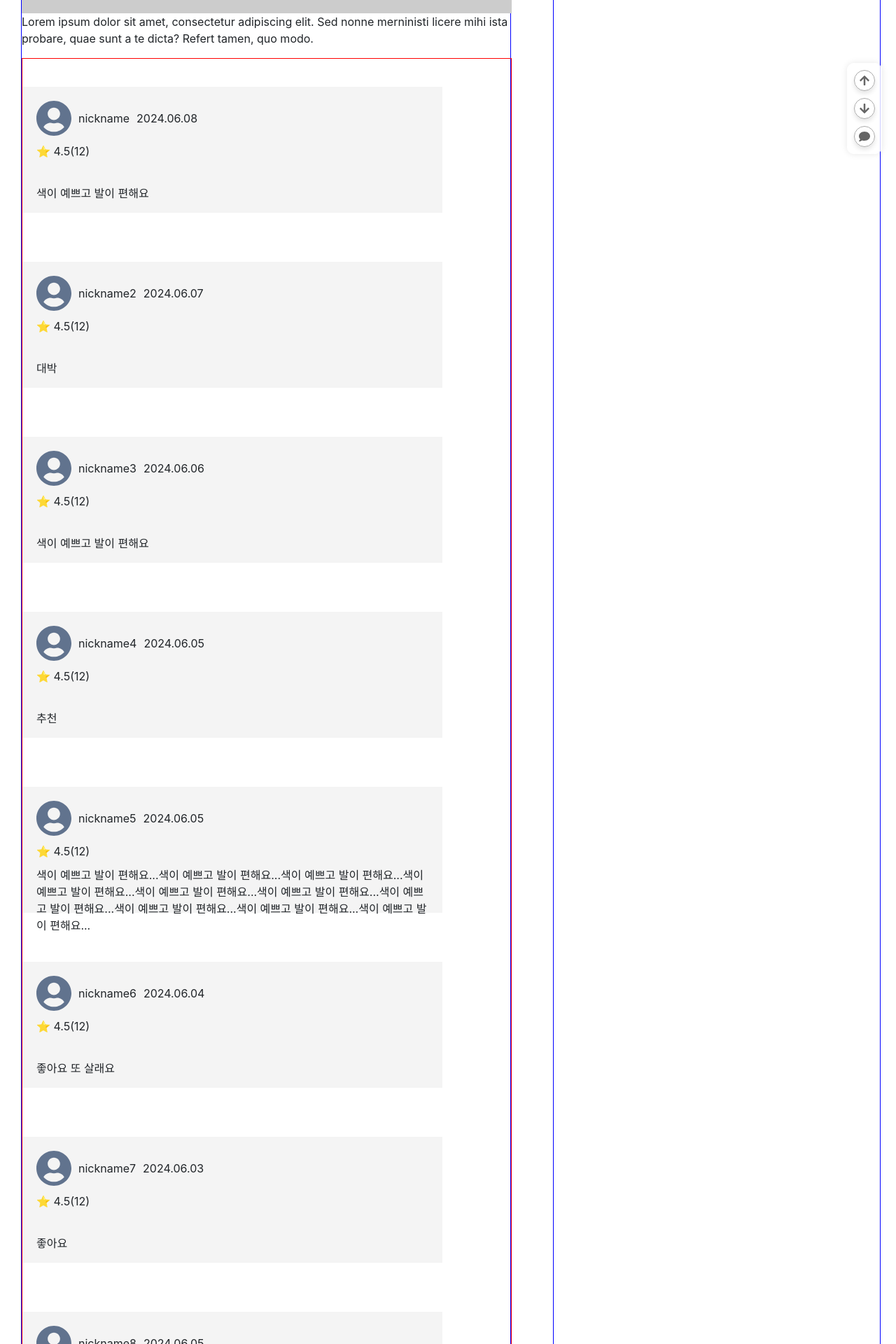
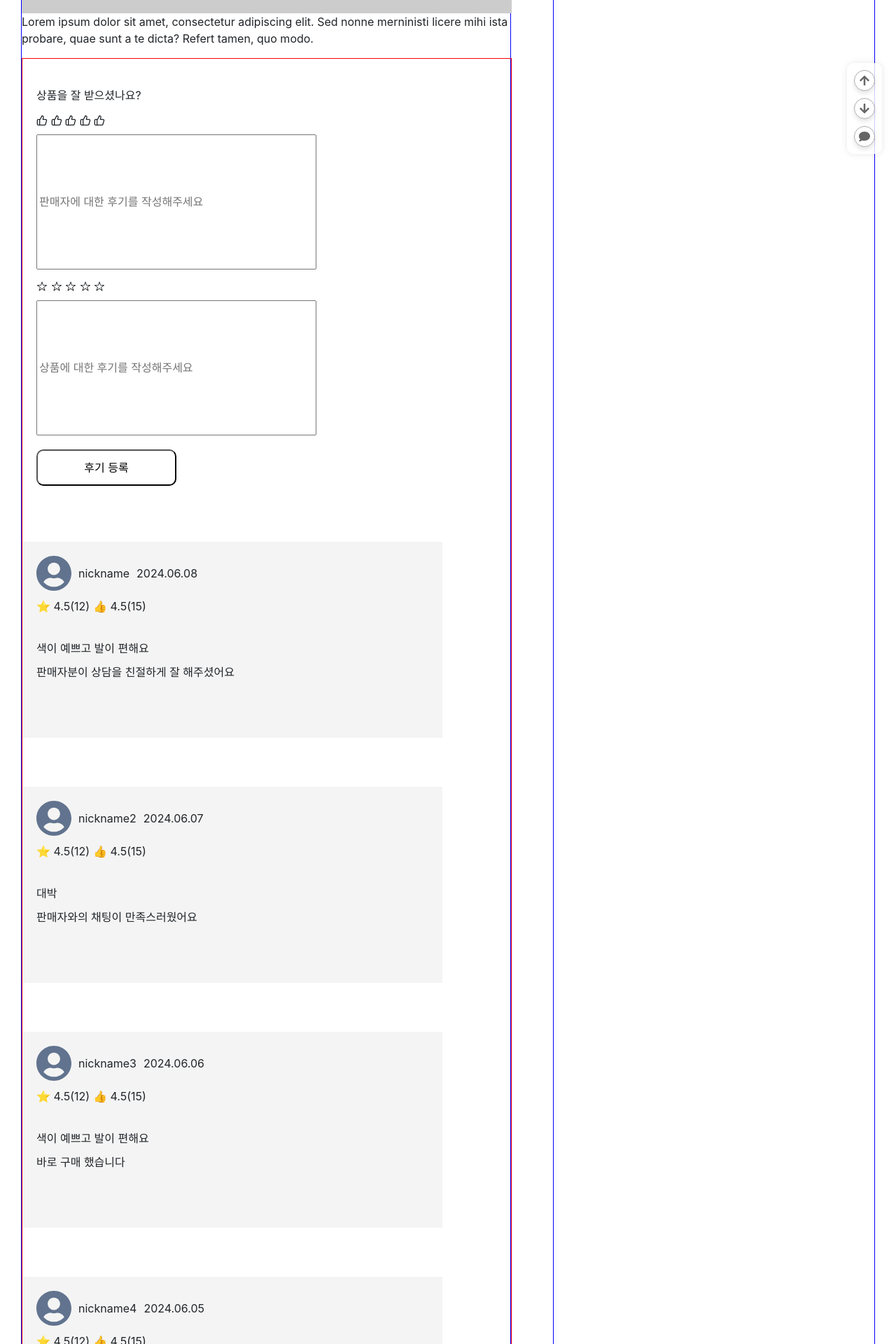
Before and after one commit to TradeWebProject/trade_web_project, a React (Create React App) app in the folder tradeweb/: page /detail in a window 1280 px wide. Shown: the part 560-2480 px from the top of the page at 70% size. Built offline with nearby package versions, Linux system fonts and the light colour scheme; the HTML template or start-up script is replaced by a standard one.

Commit message:
상품 상세페이지 리뷰 등록 UI 추가 및 옵션 드롭다운 리스트 삭제

```diff
--- a/tradeweb/src/components/detail/Detail.js
+++ b/tradeweb/src/components/detail/Detail.js
@@ -4,6 +4,8 @@ import DropdownOptions from "../common/DropdownOptions";
 import heartIcon from "../../assets/heart.svg";
 import profile from "../../assets/profile.svg";
 import rightarrow from "../../assets/rightarrow.svg";
+import { IoIosStarOutline } from "react-icons/io";
+import { LuThumbsUp } from "react-icons/lu";
 
 const Detail = () => {
   const [listData, setListData] = useState([]);
@@ -23,6 +25,8 @@ const Detail = () => {
     productLikes: 271,
     productStars: 4.5,
     productStarsCount: 12,
+    productManagersThumbCount: 4.5,
+    productManagerThumbCount: 15,
     productOptions: ["S", "M", "L", "XL"],
   };
 
@@ -31,7 +35,9 @@ const Detail = () => {
         files: profile,
         nickName: "nickname",
         starRate: 4,
+        thumbRate: 5,
         reviewContent: "색이 예쁘고 발이 편해요",
+        productManagerReviewContent: "판매자분이 상담을 친절하게 잘 해주셨어요",
         date: "2024.06.08",
         productId: 2,
     },
@@ -39,7 +45,9 @@ const Detail = () => {
         files: profile,
         nickName: "nickname2",
         starRate: 5,
+        thumbRate: 5,
         reviewContent: "대박",
+        productManagerReviewContent: "판매자와의 채팅이 만족스러웠어요",
         date: "2024.06.07",
         productId: 2,
     },
@@ -47,7 +55,9 @@ const Detail = () => {
         files: profile,
         nickName: "nickname3",
         starRate: 4,
+        thumbRate: 5,
         reviewContent: "색이 예쁘고 발이 편해요",
+        productManagerReviewContent: "바로 구매 했습니다",
         date: "2024.06.06",
         productId: 2,
     },
@@ -55,7 +65,9 @@ const Detail = () => {
         files: profile,
         nickName: "nickname4",
         starRate: 4,
+        thumbRate: 4,
         reviewContent: "추천",
+        productManagerReviewContent: "바로 구매 했습니다",
         date: "2024.06.05",
         productId: 2,
     },
@@ -63,7 +75,9 @@ const Detail = () => {
         files: profile,
         nickName: "nickname5",
         starRate: 4,
+        thumbRate: 5,
         reviewContent: "색이 예쁘고 발이 편해요...색이 예쁘고 발이 편해요...색이 예쁘고 발이 편해요...색이 예쁘고 발이 편해요...색이 예쁘고 발이 편해요...색이 예쁘고 발이 편해요...색이 예쁘고 발이 편해요...색이 예쁘고 발이 편해요...색이 예쁘고 발이 편해요...색이 예쁘고 발이 편해요...",
+        productManagerReviewContent: "바로 구매 했습니다",
         date: "2024.06.05",
         productId: 2,
     },
@@ -71,7 +85,9 @@ const Detail = () => {
         files: profile,
         nickName: "nickname6",
         starRate: 4,
+        thumbRate: 5,
         reviewContent: "좋아요 또 살래요",
+        productManagerReviewContent: "바로 구매 했습니다",
         date: "2024.06.04",
         productId: 2,
     },
@@ -79,7 +95,9 @@ const Detail = () => {
         files: profile,
         nickName: "nickname7",
         starRate: 4,
+        thumbRate: 5,
         reviewContent: "좋아요",
+        productManagerReviewContent: "바로 구매 했습니다",
         date: "2024.06.03",
         productId: 2,
     },
@@ -87,7 +105,9 @@ const Detail = () => {
       files: profile,
       nickName: "nickname8",
       starRate: 4,
+      thumbRate: 5,
       reviewContent: "색이 예쁘고 발이 편해요...색이 예쁘고 발이 편해요...색이 예쁘고 발이 편해요...색이 예쁘고 발이 편해요...색이 예쁘고 발이 편해요...색이 예쁘고 발이 편해요...색이 예쁘고 발이 편해요...색이 예쁘고 발이 편해요...색이 예쁘고 발이 편해요...색이 예쁘고 발이 편해요...",
+      productManagerReviewContent: "바로 구매 했습니다",
       date: "2024.06.05",
       productId: 2,
   },
@@ -95,7 +115,9 @@ const Detail = () => {
       files: profile,
       nickName: "nickname9",
       starRate: 4,
+      thumbRate: 5,
       reviewContent: "좋아요 또 살래요",
+      productManagerReviewContent: "바로 구매 했습니다",
       date: "2024.06.04",
       productId: 2,
   },
@@ -103,7 +125,9 @@ const Detail = () => {
       files: profile,
       nickName: "nickname10",
       starRate: 4,
+      thumbRate: 5,
       reviewContent: "좋아요",
+      productManagerReviewContent: "바로 구매 했습니다",
       date: "2024.06.03",
       productId: 2,
   },
@@ -111,7 +135,9 @@ const Detail = () => {
       files: profile,
       nickName: "nickname11",
       starRate: 4,
+      thumbRate: 5,
       reviewContent: "좋아요 또 살래요",
+      productManagerReviewContent: "바로 구매 했습니다",
       date: "2024.06.04",
       productId: 2,
   },
@@ -119,7 +145,9 @@ const Detail = () => {
       files: profile,
       nickName: "nickname12",
       starRate: 4,
+      thumbRate: 5,
       reviewContent: "좋아요",
+      productManagerReviewContent: "바로 구매 했습니다",
       date: "2024.06.03",
       productId: 2,
   },
@@ -136,6 +164,9 @@ const Detail = () => {
     productStars,
     productStarsCount,
     productOptions,
+    productManagersThumbCount,
+    productManagerThumbCount,
+
   } = data;
 
   // 옵션 선택 시
@@ -194,7 +225,18 @@ const Detail = () => {
         <Description>{description}</Description>
 
         <ReviewContainer>
-
+            <ReviewWriteContainer>
+              <div>상품을 잘 받으셨나요?</div>
+              <Icon>
+                <LuThumbsUp /> <LuThumbsUp /> <LuThumbsUp /> <LuThumbsUp /> <LuThumbsUp />
+              </Icon>
+              <InputElement type="text" placeholder="판매자에 대한 후기를 작성해주세요"/>
+              <Icon>
+                <IoIosStarOutline /> <IoIosStarOutline /> <IoIosStarOutline /> <IoIosStarOutline /> <IoIosStarOutline />
+              </Icon>
+              <InputElement type="text" placeholder="상품에 대한 후기를 작성해주세요"/>
+              <Button>후기 등록</Button>
+            </ReviewWriteContainer>
             {listData.map((data, index) => (
             <ProfileContainer key={index}>
               <ReviewHeader>
@@ -208,9 +250,13 @@ const Detail = () => {
                 <Icon>
                   ⭐ {productStars}({productStarsCount})
                 </Icon>
+                <Icon>
+                👍 {productManagersThumbCount}({productManagerThumbCount})
+                </Icon>
              </StarContainer>
 
                 <div>{data.reviewContent}</div>
+            <div>{data.productManagerReviewContent}</div>
 
             </ProfileContainer>
             ))}
@@ -231,13 +277,18 @@ const Detail = () => {
               ⭐ {productStars}({productStarsCount})
             </Icon>
           </IconsWrapper>
-          <DropdownOptions
+          <IconsWrapper>
+            <span>판매자에 대한 만족도</span>
+            <Icon>👍 {productManagersThumbCount}({productManagerThumbCount})</Icon>
+          </IconsWrapper>
+          {/* <DropdownOptions
             options={productOptions}
             title="옵션 선택"
             onSelect={handleOptionSelect}
-          />
+          /> */}
           <Buttons>
             <HeartIcon src={heartIcon} alt="Heart Icon" />
+            <Button>구매하기</Button>
             <Button>문의하기</Button>
         </Buttons>
         </ProductInfo>
@@ -334,7 +385,7 @@ const Buttons = styled.div`
 
 const Button = styled.button`
   /* 버튼 스타일링 */
-  width: 430px;
+  width: 200px;
   height: 54px;
   background-color: white;
   border-radius: 10px;
@@ -360,9 +411,23 @@ const ReviewContainer = styled.div`
   justify-content: flex-start;
 `;
 
+const ReviewWriteContainer = styled.div`
+  width: 600px;
+  height: 580px;
+  display: flex;
+  flex-direction: column;
+  align-items: flex-start;
+  justify-content: flex-start;
+  margin-top: 40px;
+  margin-bottom: 30px;
+  padding: 0 20px;
+  gap: 10px;
+`;
+
+
 const ProfileContainer = styled.div`
     width: 600px;
-    height: 180px;
+    height: 280px;
     display: flex;
     flex-direction: column;
     align-items: flex-start;
@@ -392,6 +457,14 @@ height: 50px;
 
 `;
 
+const InputElement = styled.input`
+  width: 400px;
+  height: 200px;
+
+
+
+`;
+
 const ChangeImgButton = styled.button`
     width: 100px;
     height: 37px;
```
